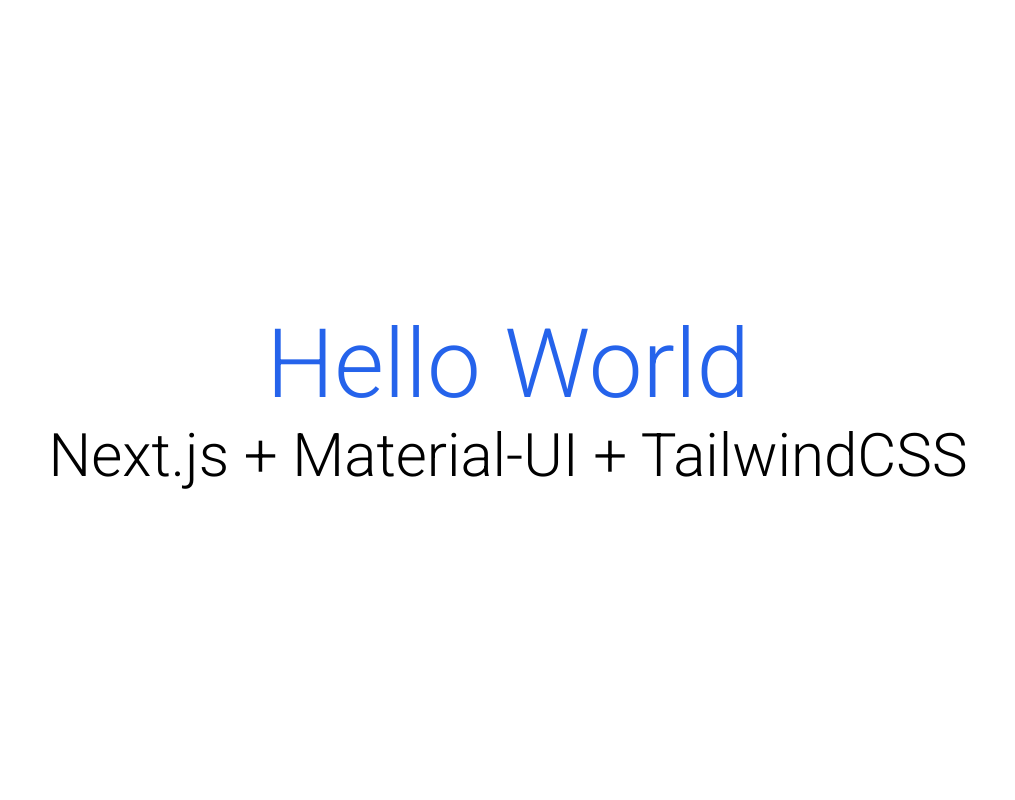
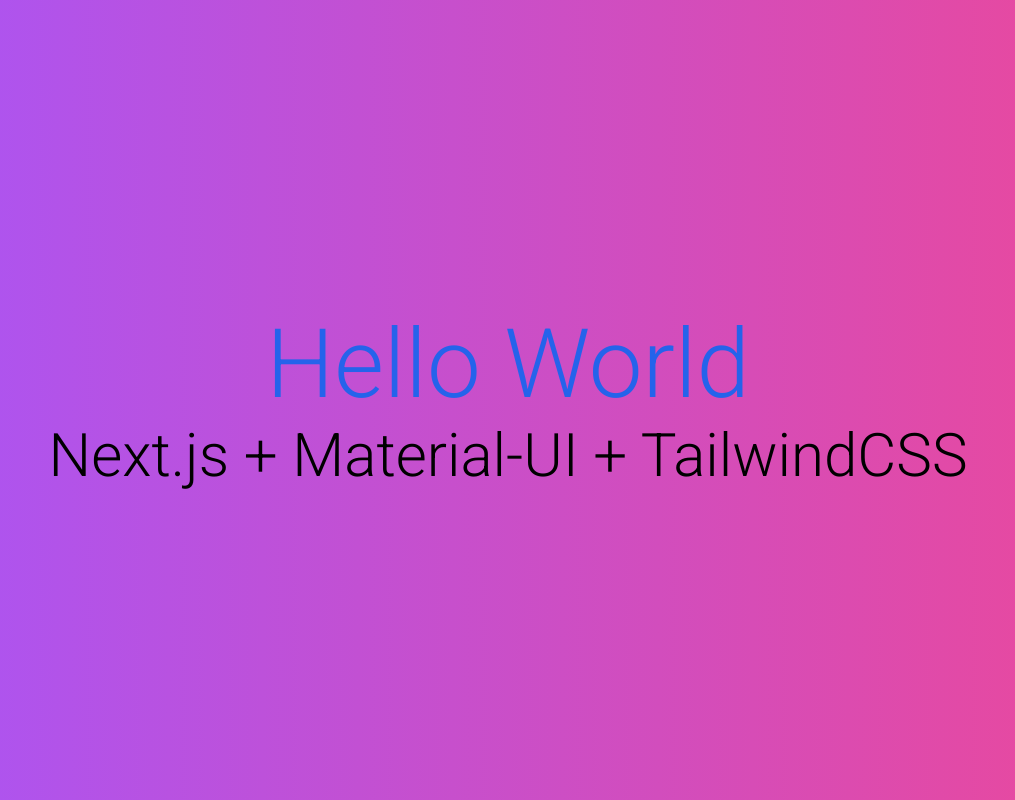
Before and after one commit to askariali/nextjs-mui-todolist, a Next.js app: page / in a window 1280 px wide. Shown: the whole page, without its empty margins (132-1147 px from the left). Built offline with nearby package versions, Linux system fonts and the light colour scheme; what @mui/material-nextjs would draw is missing.

Commit message:
refactor: add app background gradient

```diff
--- a/src/app/layout.tsx
+++ b/src/app/layout.tsx
@@ -24,7 +24,7 @@
 }>) {
   return (
     <html lang="en">
-      <body className={`${roboto.variable} antialiased`}>
+      <body className={`${roboto.variable} antialiased bg-gradient-to-r from-purple-500 to-pink-500`}>
         <AppRouterCacheProvider options={{ enableCssLayer: false }}>
           <ThemeProvider theme={theme}>{children}</ThemeProvider>
         </AppRouterCacheProvider>
```
